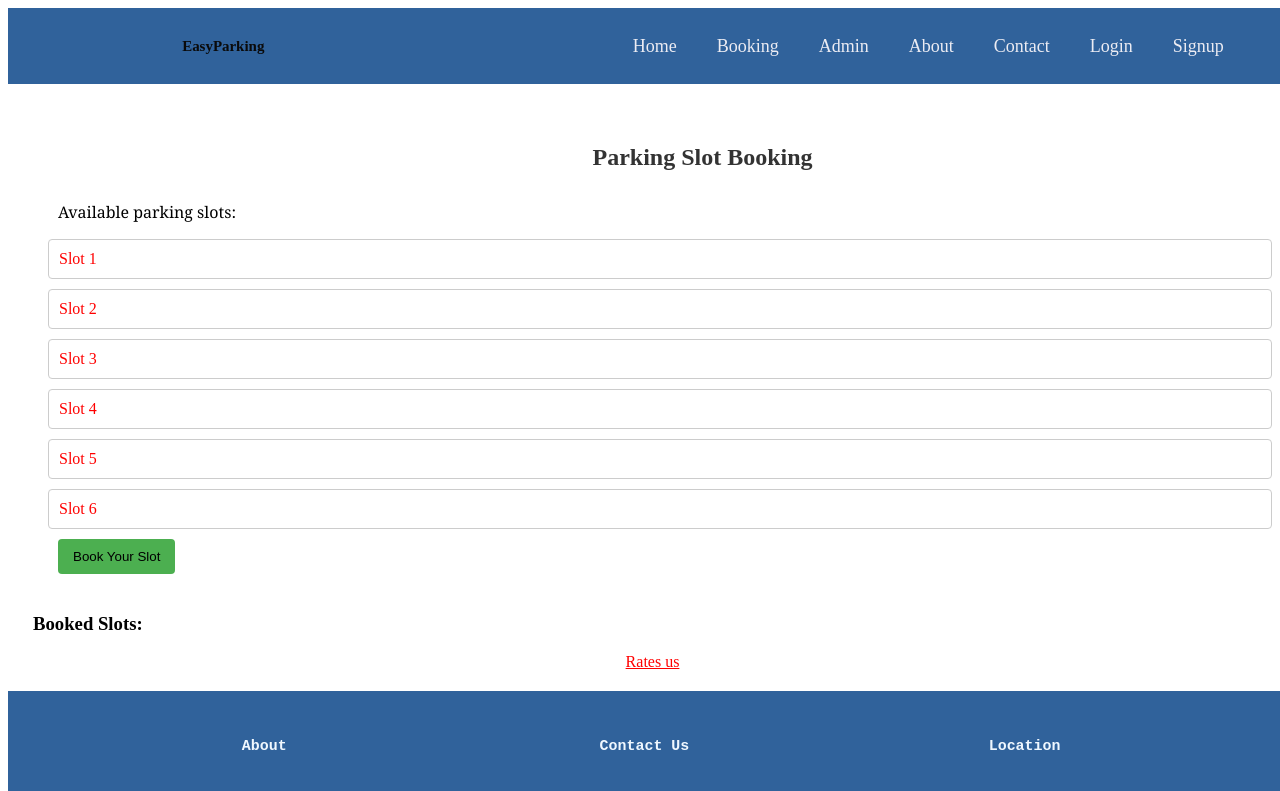
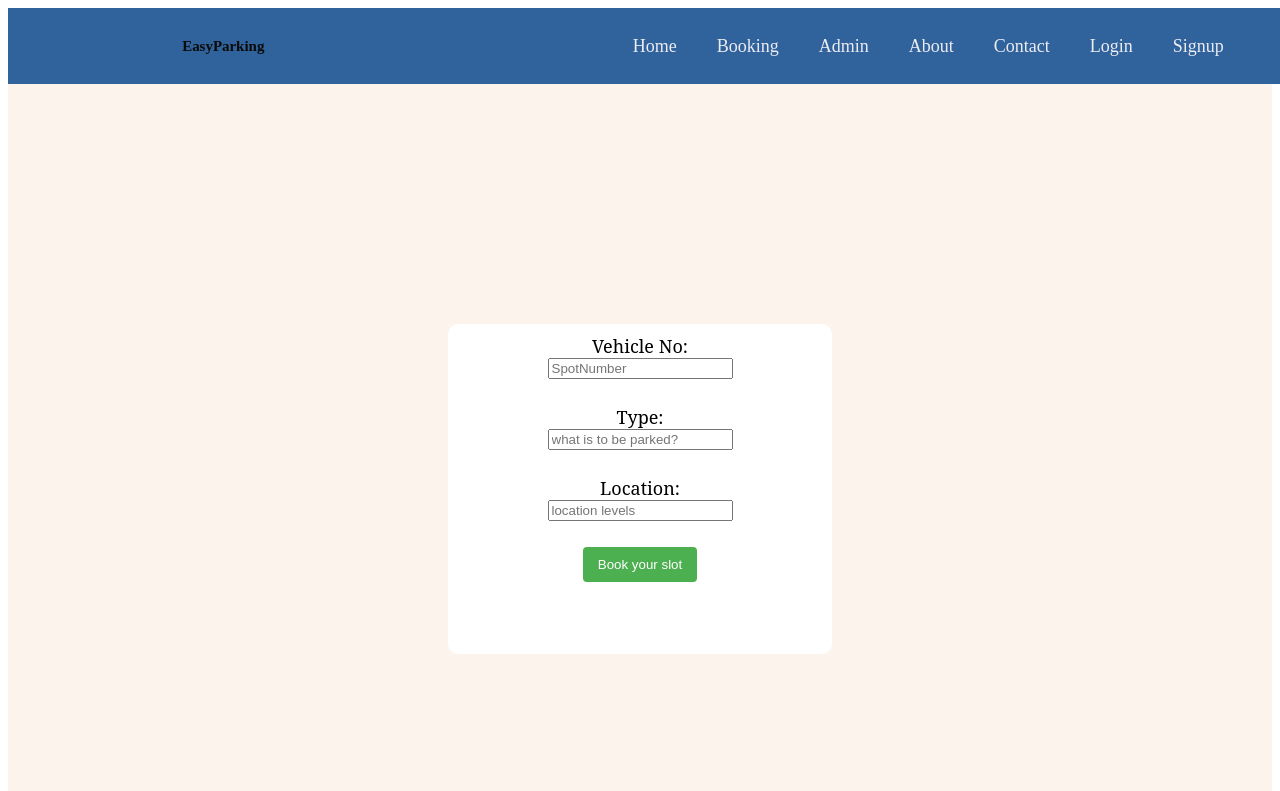
Before and after one commit to Gideonkipyegon/parkingclient, a React (Vite) app: page /Booking in a window 1280 px wide. Shown: the top 791 px of the page. Built offline with nearby package versions, Linux system fonts and the light colour scheme.

Commit message:
tuesday changes

```diff
--- a/src/components/Booking.jsx
+++ b/src/components/Booking.jsx
@@ -1,192 +1,46 @@
-// import React, { useState, useEffect } from 'react';
-// import './booking.css'
+import React from 'react'
+import { useForm } from 'react-hook-form';
+import { useNavigate } from 'react-router-dom';
+import * as yup from 'yup';
+import { yupResolver } from '@hookform/resolvers/yup';
+import { apidomain } from '../utils/domains';
+import Axios from 'axios'
+import './booking.css'
+function Booking() {
+  const navigate= useNavigate();
+  const schema = yup.object().shape({
+    SpotNumber: yup.string().required("SpotNumber is required"),
+    SpotType: yup.string().required("SpotType is required"),
+    Floor: yup.string().required("Floor is required"),
+  })
+  const { register, handleSubmit, formState: { errors } } = useForm({ resolver: yupResolver(schema), });
+  const onSubmit = (data) => {
+      Axios.post(`${apidomain}/ParkingSpots`, data)
+          .then((response) => {
+              console.log(response);
+              console.log('success', response.data.message);
+              navigate("/home");
+          })
+          .catch((response) => {
+              console.log(response)
 
-// class Booking extends React.Component {
-//   render() {
-//     return (
-//       <ParkingSlotBooking />
-//     );
-//   }
-// }
-
-// const ParkingSlotBooking = () => {
-//   const [selectedSlot, setSelectedSlot] = useState(null);
-//   const [bookedSlots, setBookedSlots] = useState([]);
-//   const [availableSlots, setAvailableSlots] = useState([
-//     { id: 1, name: 'Slot 1' },
-//     { id: 2, name: 'Slot 2' },
-//     { id: 3, name: 'Slot 3' },
-//     { id: 4, name: 'Slot 4' },
-//     { id: 5, name: 'Slot 5' },
-//     { id: 6, name: 'Slot 6' },
-//     // Add more slots as needed
-//   ]);
-
-//   useEffect(() => {
-//     // Load booked slots from localStorage
-//     const storedBookedSlots = JSON.parse(localStorage.getItem('bookedSlots'));
-//     if (storedBookedSlots) {
-//       setBookedSlots(storedBookedSlots);
-//     }
-//   }, []);
-
-//   useEffect(() => {
-//     // Save booked slots to localStorage
-//     localStorage.setItem('bookedSlots', JSON.stringify(bookedSlots));
-//   }, [bookedSlots]);
-
-//   const handleSlotSelection = (slotId) => {
-//     setSelectedSlot(slotId);
-//   };
-
-//   const handleBooking = () => {
-//     if (selectedSlot !== null) {
-//       const bookedSlot = availableSlots.find(slot => slot.id === selectedSlot);
-//       setBookedSlots([...bookedSlots, bookedSlot]);
-//       setAvailableSlots(availableSlots.filter(slot => slot.id !== selectedSlot)); // Remove selected slot from available slots
-//       setSelectedSlot(null); // Reset selected slot after booking
-//     } else {
-//       alert('Please select a parking slot before booking.');
-//     }
-//   };
-
-//   const handleDelete = (slotId) => {
-//     const updatedBookedSlots = bookedSlots.filter(slot => slot.id !== slotId);
-//     setBookedSlots(updatedBookedSlots);
-//     const deletedSlot = bookedSlots.find(slot => slot.id === slotId);
-//     setAvailableSlots([...availableSlots, deletedSlot]); // Add deleted slot back to available slots
-//   };
-
-//   return (
-//     <div style={{marginLeft:'25px',marginBottom:'20px'}}>
-//       <h2>Parking Slot Booking</h2>
-//       <div>
-//         <p style={{marginLeft:'25px'}}>Available parking slots:</p>
-//         <ul>
-//           {availableSlots.map((slot) => (
-//             <li key={slot.id} onClick={() => handleSlotSelection(slot.id)} style={{ cursor: 'pointer', textDecoration: selectedSlot === slot.id ? 'underline' : 'none',marginLeft:'15px',color:'red'}}>
-//               {slot.name}
-//             </li>
-//           ))}
-//         </ul>
-//       </div>
-//       <button onClick={handleBooking} style={{marginLeft:'25px',marginBottom:'20px',color:'black'}}>Book Your Slot</button>
-//       <div>
-//         <h3>Booked Slots:</h3>
-//         <ul>
-//           {bookedSlots.map((slot) => (
-//             <li key={slot.id}>
-//               {slot.name} <button onClick={() => handleDelete(slot.id)}>Delete</button>
-//             </li>
-//           ))}
-//         </ul>
-//       </div>
-//       <a href='/Rates' style={{color:'red',textDecoration:'underline'}}>Rates us</a>
-//     </div>
-//   );
-// };
-
-// export default Booking;
-
-
-
-import React, { useState, useEffect } from 'react';
-import './booking.css';
-
-const Booking = () => {
+          });
+  }
   return (
-    <ParkingSlotBooking />
-  );
-};
-
-const ParkingSlotBooking = () => {
-  const [selectedSlot, setSelectedSlot] = useState(null);
-  const [bookedSlots, setBookedSlots] = useState([]);
-  const [availableSlots, setAvailableSlots] = useState([
-    { id: 1, name: 'Slot 1' },
-    { id: 2, name: 'Slot 2' },
-    { id: 3, name: 'Slot 3' },
-    { id: 4, name: 'Slot 4' },
-    { id: 5, name: 'Slot 5' },
-    { id: 6, name: 'Slot 6' },
-    // Add more slots as needed
-  ]);
-  const [bookingMessage, setBookingMessage] = useState('');
-  const [deleteMessage, setDeleteMessage] = useState('');
-
-  const setMessageWithTimeout = (messageSetter, message) => {
-    messageSetter(message);
-    setTimeout(() => {
-      messageSetter('');
-    }, 3000); // 3000 milliseconds (3 seconds)
-  };
-
-  useEffect(() => {
-    // Load booked slots from localStorage
-    const storedBookedSlots = JSON.parse(localStorage.getItem('bookedSlots'));
-    if (storedBookedSlots) {
-      setBookedSlots(storedBookedSlots);
-    }
-  }, []);
-
-  useEffect(() => {
-    // Save booked slots to localStorage
-    localStorage.setItem('bookedSlots', JSON.stringify(bookedSlots));
-  }, [bookedSlots]);
-
-  const handleSlotSelection = (slotId) => {
-    setSelectedSlot(slotId);
-  };
-
-  const handleBooking = () => {
-    if (selectedSlot !== null) {
-      const bookedSlot = availableSlots.find(slot => slot.id === selectedSlot);
-      setBookedSlots([...bookedSlots, bookedSlot]);
-      setAvailableSlots(availableSlots.filter(slot => slot.id !== selectedSlot)); // Remove selected slot from available slots
-      setSelectedSlot(null); // Reset selected slot after booking
-      setMessageWithTimeout(setBookingMessage, 'Slot successfully booked.');
-    } else {
-      setMessageWithTimeout(setBookingMessage, 'Please select a parking slot before booking.');
-    }
-  };
-
-  const handleDelete = (slotId) => {
-    const updatedBookedSlots = bookedSlots.filter(slot => slot.id !== slotId);
-    setBookedSlots(updatedBookedSlots);
-    const deletedSlot = bookedSlots.find(slot => slot.id === slotId);
-    setAvailableSlots([...availableSlots, deletedSlot]); // Add deleted slot back to available slots
-    setMessageWithTimeout(setDeleteMessage, 'Slot successfully deleted.');
-  };
-
-  return (
-    <div style={{ marginLeft: '25px', marginBottom: '20px' }}>
-      <h2>Parking Slot Booking</h2>
-      {bookingMessage && <p style={{ color: 'green' }}>{bookingMessage}</p>}
-      {deleteMessage && <p style={{ color: 'red' }}>{deleteMessage}</p>}
-      <div>
-        <p style={{ marginLeft: '25px' }}>Available parking slots:</p>
-        <ul>
-          {availableSlots.map((slot) => (
-            <li key={slot.id} onClick={() => handleSlotSelection(slot.id)} style={{ cursor: 'pointer', textDecoration: selectedSlot === slot.id ? 'underline' : 'none', marginLeft: '15px', color: 'red' }}>
-              {slot.name}
-            </li>
-          ))}
-        </ul>
-      </div>
-      <button onClick={handleBooking} style={{ marginLeft: '25px', marginBottom: '20px', color: 'black' }}>Book Your Slot</button>
-      <div>
-        <h3>Booked Slots:</h3>
-        <ul>
-          {bookedSlots.map((slot) => (
-            <li key={slot.id}>
-              {slot.name} <button onClick={() => handleDelete(slot.id)}>Delete</button>
-            </li>
-          ))}
-        </ul>
-      </div>
-      <a href='/Rates' style={{ color: 'red', textDecoration: 'underline' }}>Rates us</a>
+    <div className='booking'>
+      <form className='bookingform' onSubmit = { handleSubmit(onSubmit)}>
+        <label htmlFor="">Vehicle No:</label>
+        <input type="text" {...register("SpotNumber")} placeholder='SpotNumber' />
+        <p>{errors.SpotNumber?.message}</p>
+        <label htmlFor="">Type:</label>
+        <input type="text" {...register("SpotType")} placeholder='what is to be parked?' />
+        <p>{errors.LastName?.message}</p>
+        <label htmlFor="">Location:</label>
+        <input type="text" {...register("Floor")} placeholder='location levels' />
+        <p>{errors.Floor?.message}</p>
+        <button type='submit'>Book your slot</button>
+      </form>
     </div>
-  );
-};
-
-export default Booking;
+  )
+}
+export default Booking
--- a/src/components/booking.css
+++ b/src/components/booking.css
@@ -1,24 +1,26 @@
-/* App.css or your preferred stylesheet */
-
-
-/* body {
-    font-family: 'Arial', sans-serif;
-    background-color: #f5f5f5;
-    margin-top: 30px;
+.booking {
     display: flex;
+    justify-content: center;
     align-items: center;
-    justify-content: center;
-    height: 70vh;
+    background-color: rgb(252, 243, 237);
+    height: 100vh;
+    width: 100%;
 }
 
-#booking-container {
-    background-color: #fff;
-    border-radius: 8px;
-    box-shadow: 0 0 10px rgba(0, 0, 0, 0.1);
-    padding: 20px;
-    width: 300px;
-    text-align: center;
-} */
+.bookingform {
+    display: flex;
+    flex-direction: column;
+    background-color: #FFFFFF;
+    width: 30vw;
+    height: 40vh;
+    margin-top: 10px;
+    align-items: center;
+    text-align: left;
+    border-radius: 10px;
+    font-family: 'serif';
+    font-size: large;
+    padding-top: 10px;
+}
 
 h2 {
     color: #333;
--- a/src/pages/signup.css
+++ b/src/pages/signup.css
@@ -10,24 +10,26 @@
 .signupform {
     display: flex;
     flex-direction: column;
-    /* gap: 10px; */
     background-color: #FFFFFF;
-    ;
-    width: 20vw;
-    height: 79vh;
-    margin-top: 8px;
+    width: 30vw;
+    height: 83vh;
+    margin-top: 10px;
+    align-items: center;
     text-align: left;
     border-radius: 10px;
     font-family: 'serif';
+    font-size: large;
+    padding-top: 10px;
 }
 
 .signupform input {
     width: 70%;
-    margin-left: 20px;
+    margin-left: 0px;
+    align-items: center;
 }
 
 .signupform button {
     width: 30%;
-    margin-left: 95px;
+    align-items: center;
     border-radius: 15px;
 }
```
